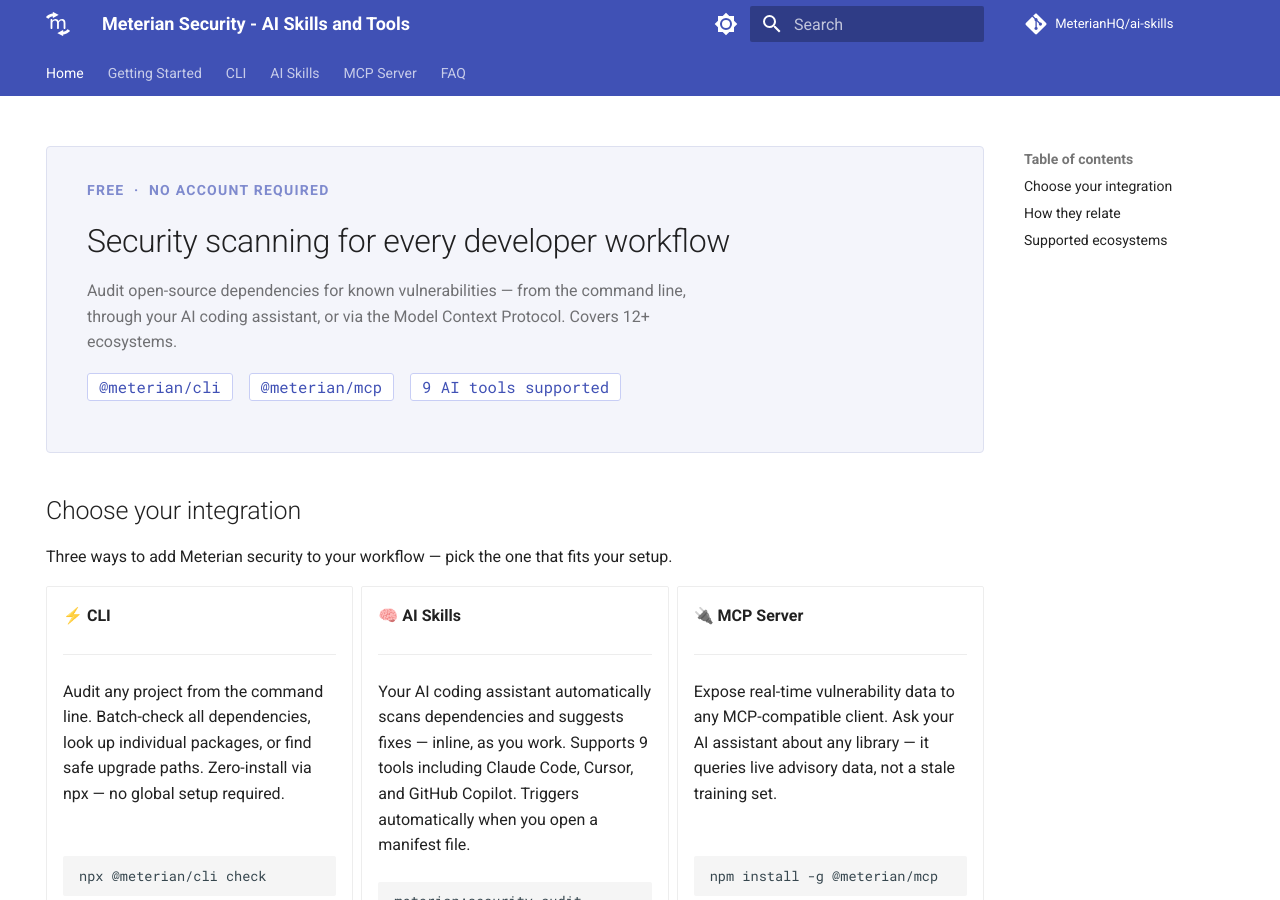
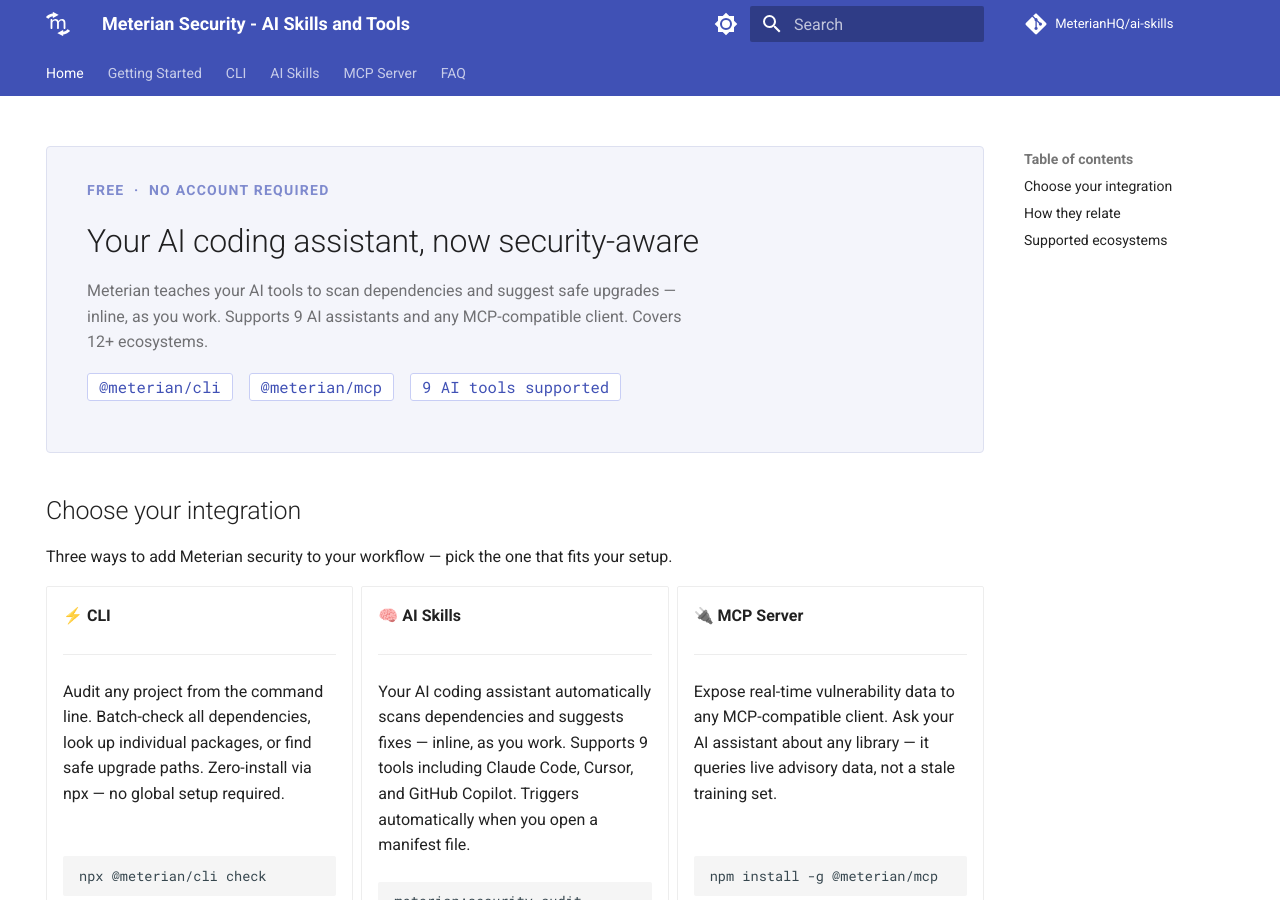
Before and after one commit to MeterianHQ/ai-skills, an MkDocs documentation site: the page built from docs/index.md, in a window 1280 px wide and 900 px high. Built offline with MkDocs 1.6.1 and Material for MkDocs 9.7.7, drawn with Linux system fonts in a browser that asks for light colours; comment, search, counter and statistics services are not loaded.

Commit message:
docs(homepage): reframe hero to highlight AI-first positioning
Co-Authored-By: Claude Sonnet 4.6 <noreply@anthropic.com>

```diff
--- a/docs/index.md
+++ b/docs/index.md
@@ -6,10 +6,10 @@ hide:
 <div class="hero" markdown>
 <span class="eyebrow">Free &nbsp;·&nbsp; No account required</span>
 
-# Security scanning for every developer workflow
+# Your AI coding assistant, now security-aware
 
-Audit open-source dependencies for known vulnerabilities — from the command line,
-through your AI coding assistant, or via the Model Context Protocol.
+Meterian teaches your AI tools to scan dependencies and suggest safe upgrades —
+inline, as you work. Supports 9 AI assistants and any MCP-compatible client.
 Covers 12+ ecosystems.
 
 <div class="hero-badges" markdown>
```
